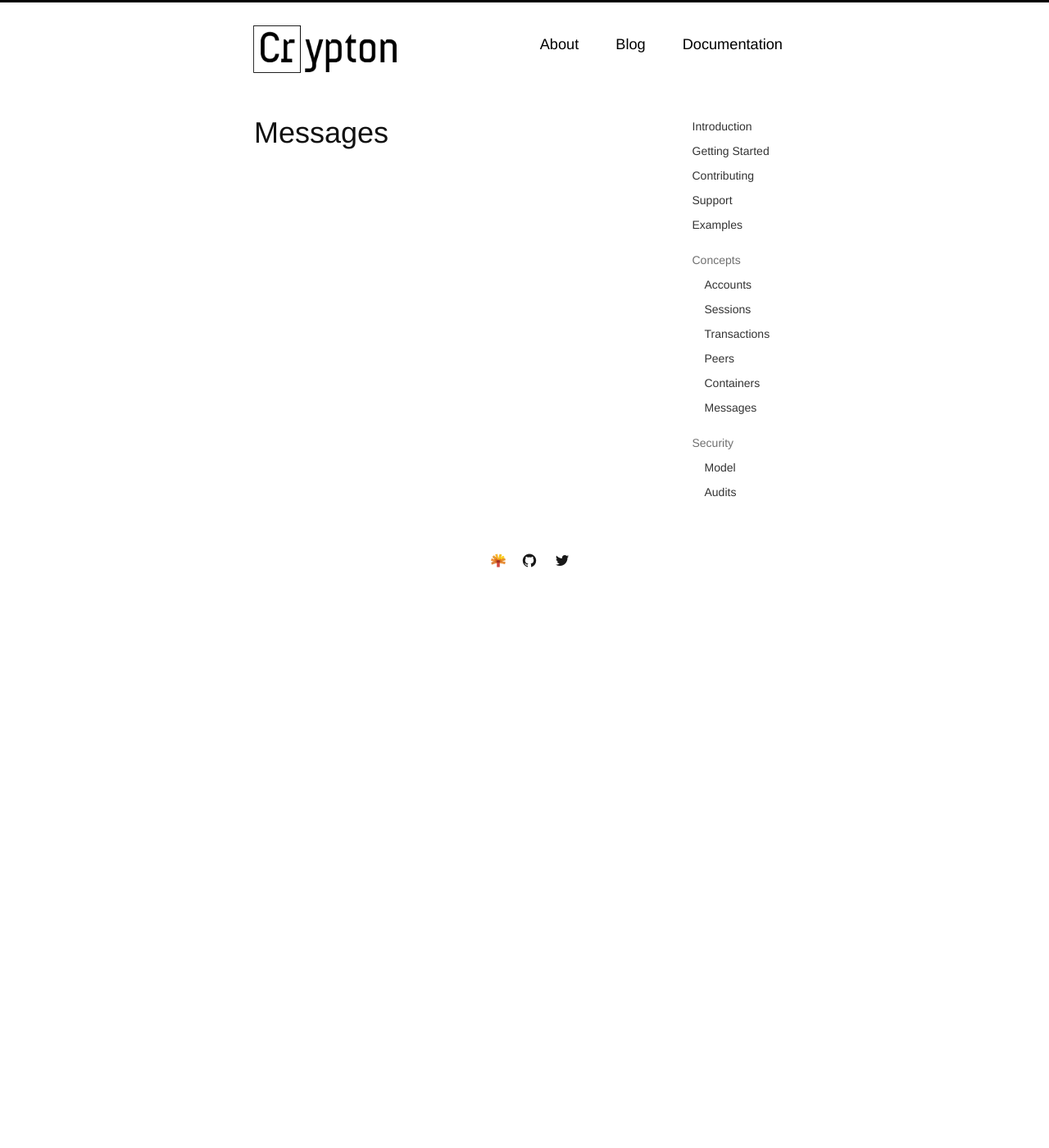
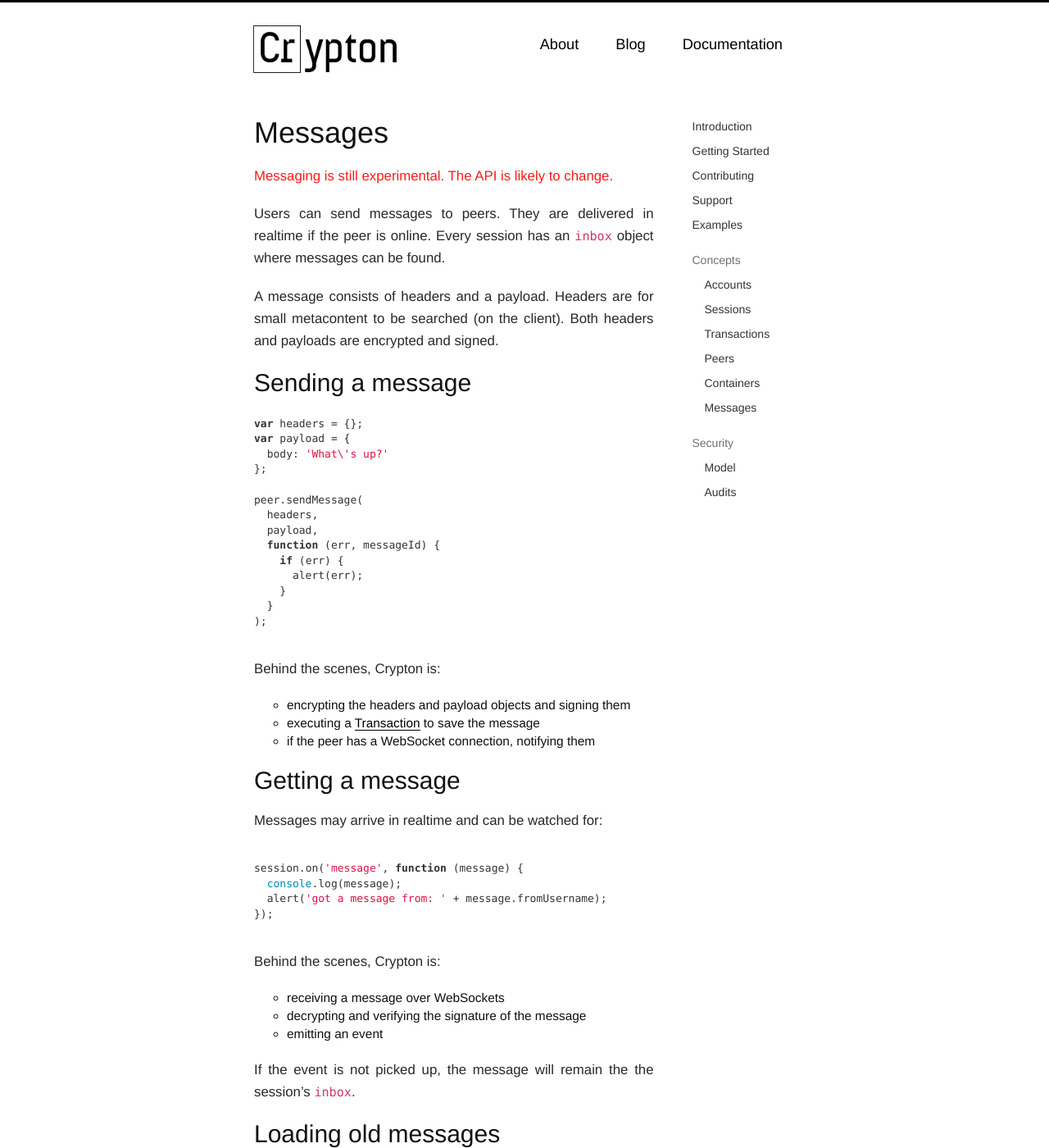
Before and after one commit to SpiderOak/crypton-web, a Jekyll site: the page built from docs/concepts/messages.md, in a window 1280 px wide and 1400 px high. Shown: the whole window at 82% size. Built offline with Jekyll 4.4.1, drawn with Linux system fonts in a browser that asks for light colours; Markdown is read by kramdown in place of the engine named in the settings; comment, search, counter and statistics services are not loaded; some of the changed text lies outside the part shown.

Commit message:
finish concept documentation

`````diff
--- a/docs/concepts/messages.md
+++ b/docs/concepts/messages.md
@@ -4,3 +4,132 @@ title: Messages
 ---
 
 # Messages
+
+<p style="color: red;">
+  Messaging is still experimental. The API is likely to change.
+</p>
+
+Users can send messages to peers. They are delivered in realtime if the peer is online. Every session has an `inbox` object where messages can be found.
+
+A message consists of headers and a payload. Headers are for small metacontent to be searched (on the client). Both headers and payloads are encrypted and signed.
+
+## Sending a message
+
+````javascript
+var headers = {};
+var payload = {
+  body: 'What\'s up?'
+};
+
+peer.sendMessage(
+  headers,
+  payload,
+  function (err, messageId) {
+    if (err) {
+      alert(err);
+    }
+  }
+);
+````
+
+Behind the scenes, Crypton is:
+
+* encrypting the headers and payload objects and signing them
+* executing a [Transaction](/docs/concepts/transactions.html) to save the message
+* if the peer has a WebSocket connection, notifying them
+
+## Getting a message
+
+Messages may arrive in realtime and can be watched for:
+
+````javascript
+session.on('message', function (message) {
+  console.log(message);
+  alert('got a message from: ' + message.fromUsername);
+});
+````
+
+Behind the scenes, Crypton is:
+
+* receiving a message over WebSockets
+* decrypting and verifying the signature of the message
+* emitting an event
+
+If the event is not picked up, the message will remain the the session's `inbox`.
+
+## Loading old messages
+
+````javascript
+session.inbox.poll(function (err, newMessages) {
+  if (err) {
+    alert(err);
+    return;
+  }
+
+  var allMessages = session.inbox.list();
+  console.log(allMessages);
+});
+````
+
+Behind the scenes, Crypton is:
+
+* downloading all nondeleted messages
+* decrypting and verifying their headers and payloads
+
+## Get a specific message
+
+````javascript
+session.inbox.get(
+  messageId,
+  function (err, message) {
+    if (err) {
+      alert(err);
+      return;
+    }
+
+    console.log(message);
+  }
+);
+````
+
+Behind the scenes, Crypton is:
+
+* downloading the requested message
+* decrypting its headers and payload objects and verifying them
+
+## Delete a message
+
+````javascript
+session.inbox.delete(
+  messageId,
+  function (err) {
+    if (err) {
+      alert(err);
+      return;
+    }
+  }
+);
+````
+
+Behind the scenes, Crypton is:
+
+* executing a [Transaction](/docs/concepts/transactions.html) to delete the message
+
+## Deleteing all messages
+
+````javascript
+session.inbox.clear(
+  function (err) {
+    if (err) {
+      alert(err);
+      return;
+    }
+  }
+);
+````
+
+Behind the scenes, Crypton is:
+
+* executing a [Transaction](/docs/concepts/transactions.html) to delete all messages
+
+[Make your own transaction &rarr;](/docs/concepts/transactions.html)
`````
Also changed, not shown: docs/concepts/containers.md (+1 -1 lines), docs/concepts/peers.md (+76 -0 lines), docs/concepts/transactions.md (+96 -0 lines).
